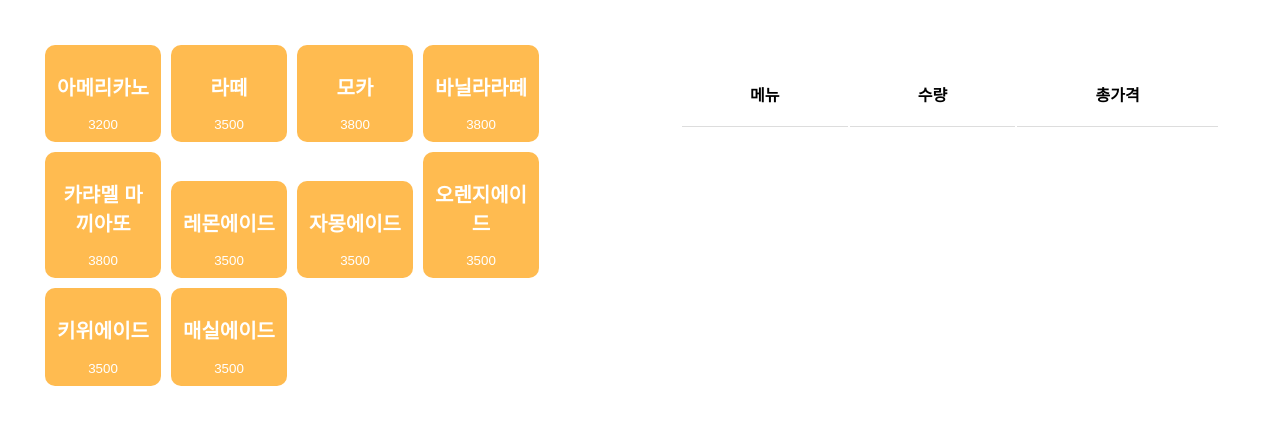
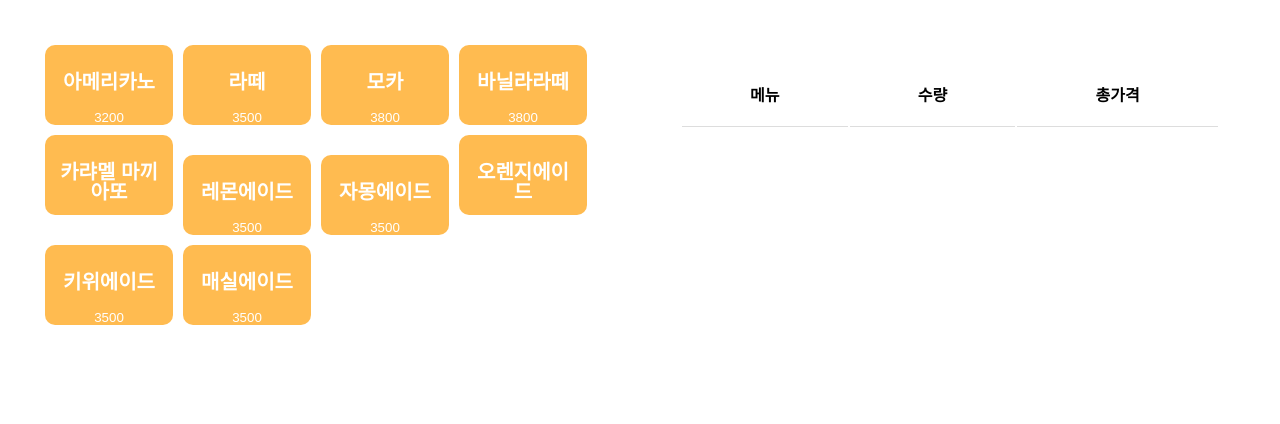
Before and after one commit to Chaemin-L/account-book, a React (Create React App) app: page / in a window 1280 px wide. Shown: the top 424 px of the page. Built offline with nearby package versions, Linux system fonts and the light colour scheme.

Commit message:
style(ui): Make each Button have equal size

```diff
--- a/src/ui/Button.css
+++ b/src/ui/Button.css
@@ -1,12 +1,14 @@
 .btn{
+    width: 10vw;
+    height: 10vh;
     margin: 5px;
     padding: 10px;
     border: 0;
     border-radius: 10px;
+    line-height: 20px;
 }
 
 .btn-menu{
-    width: 20%;
     background: #FFBB50;
     color: white;
 }
@@ -18,3 +20,16 @@
 .btn:hover{
     cursor: pointer;
 }
+
+.btn span:first-child{
+    font-size: 15px;
+}
+
+.btn span:last-child{
+    font-size: 12px;
+}
+
+.btn-record{
+    float: right;
+    margin-bottom: 20px;
+}
```
